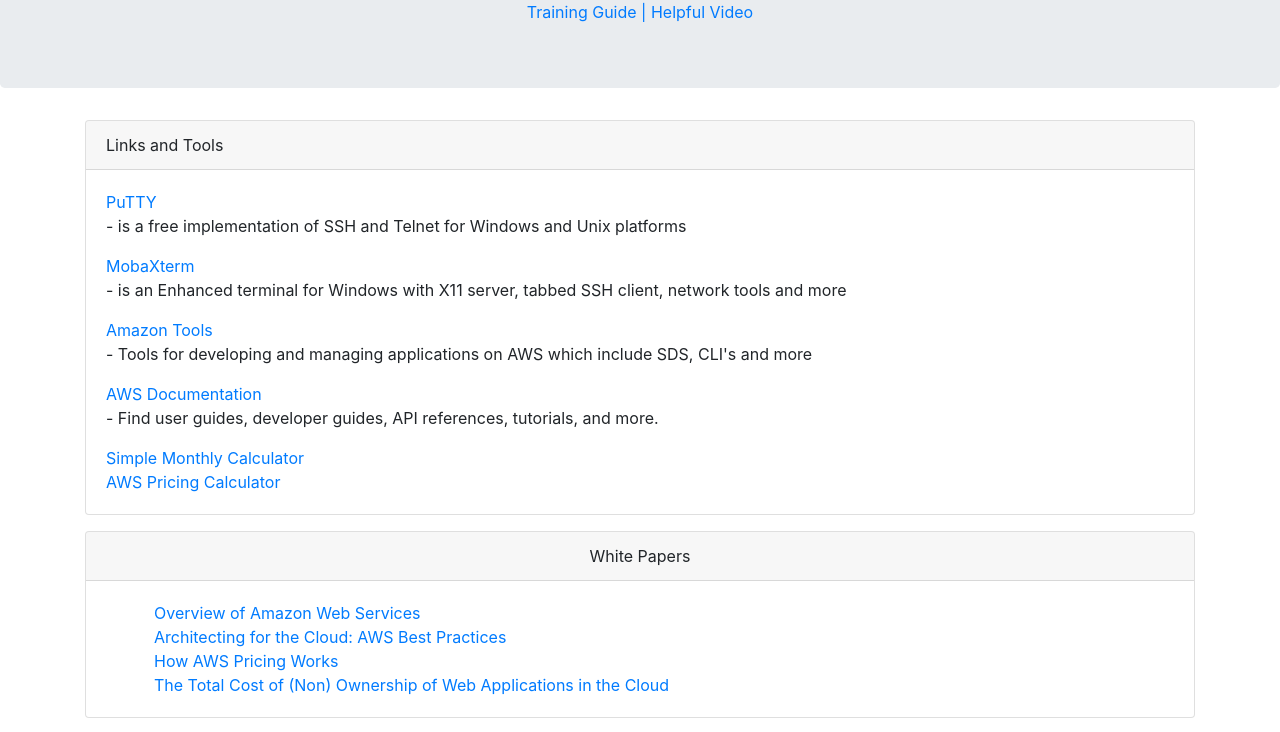
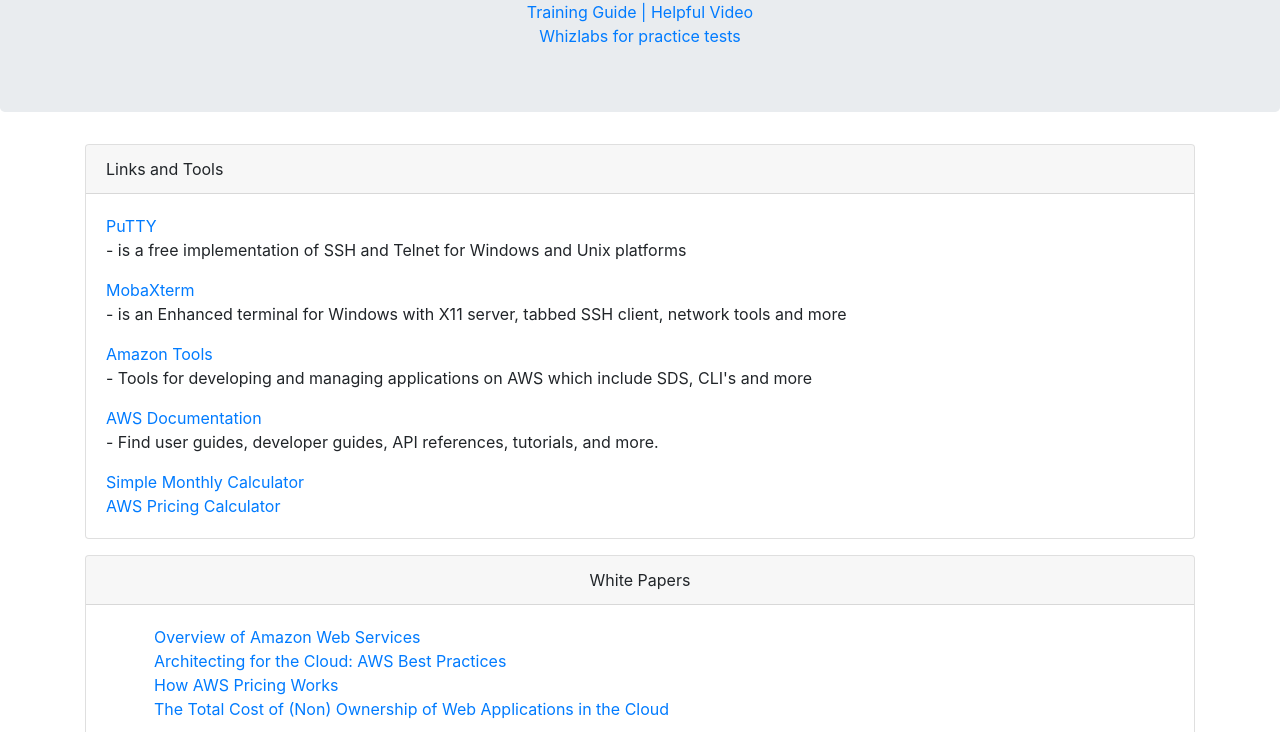
Before and after one commit to MichaelGentilini/AWS-Certified-Cloud-Practitioner, a plain HTML site: page AWS -Training.html in a window 1280 px wide. Shown: the part 110-842 px from the top of the page. Drawn offline with nearby package versions, Linux system fonts and the light colour scheme.

Commit message:
site for AWS Certified Cloud Practitioner

```diff
--- a/AWS -Training.html
+++ b/AWS -Training.html
@@ -22,6 +22,7 @@
       <a href="https://www.youtube.com/watch?v=h5jaLL0jHSQ&t=586s">
         Helpful Video </a
       ><br />
+      <a href="https://www.whizlabs.com/aws-certified-cloud-practitioner/">Whizlabs for practice tests</a>
     </div>
 
     <div class="container">
```
